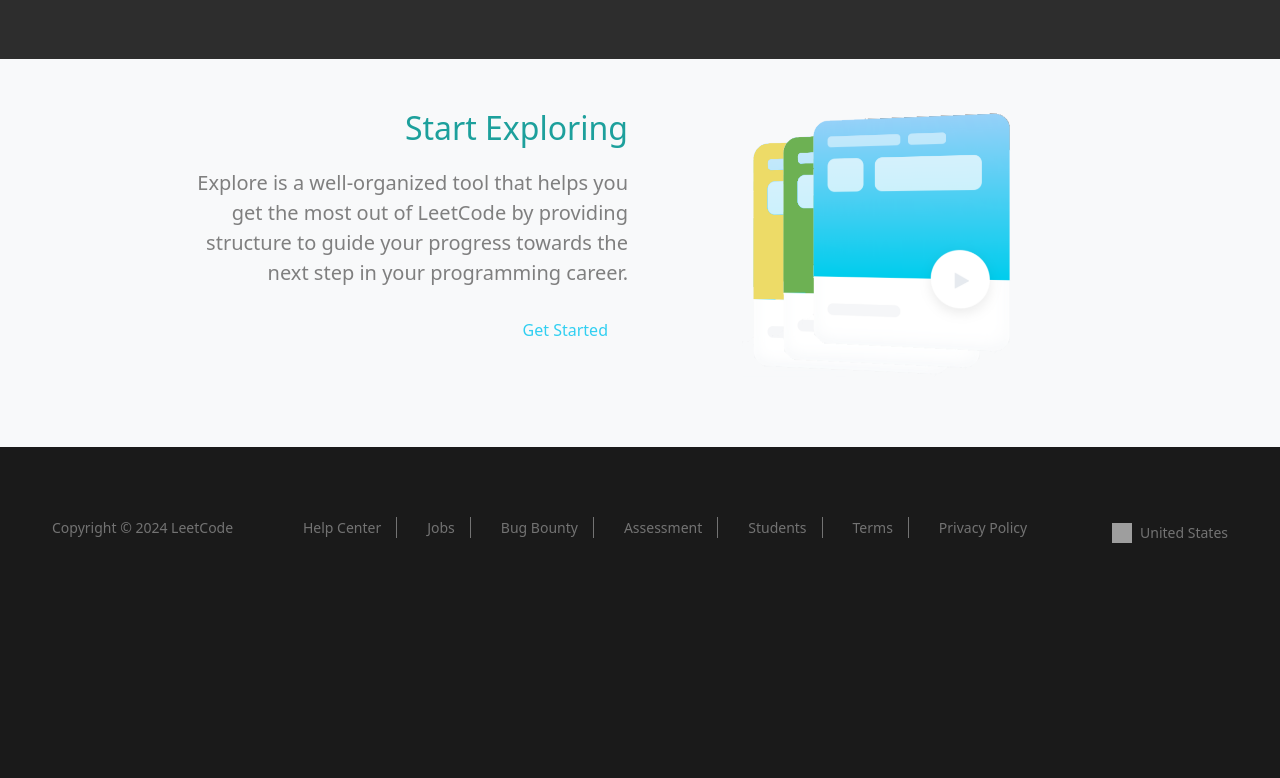
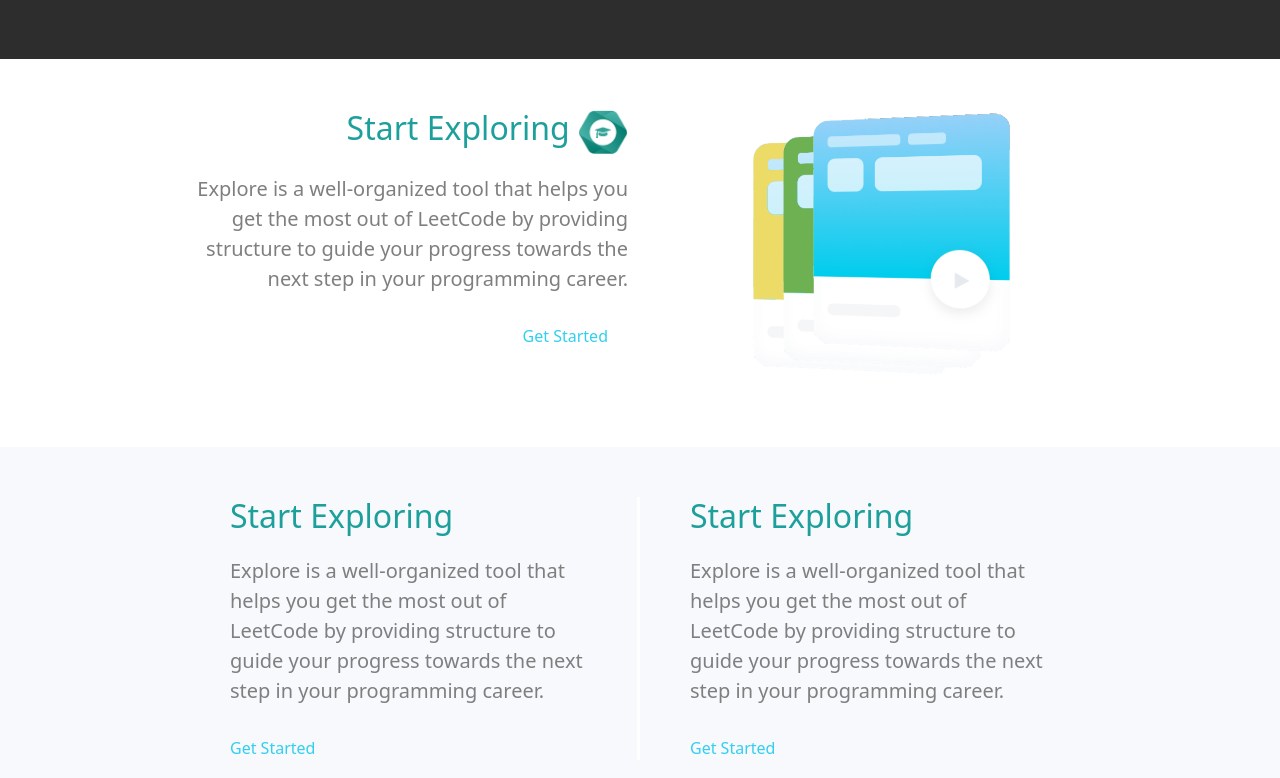
Before and after one commit to 7deb/leetcode, a React (Vite) app in the folder frontend/: page /home in a window 1280 px wide. Shown: the part 402-1180 px from the top of the page. Before the commit the page ends 970 px from the top, so only its background shows below. Built offline with nearby package versions, Linux system fonts and the light colour scheme; grey boxes are pictures that could not be loaded.

Commit message:
home page almost complete, more refining to be done soon

```diff
--- a/frontend/pages/Home.jsx
+++ b/frontend/pages/Home.jsx
@@ -25,16 +25,34 @@
       </Row>
       <Row className="explore-section">
         <Col md={6}>
-          <h2 className="explore-title">Start Exploring</h2>
+          <h2 className="explore-title">Start Exploring            <img src="../images/startExploring.png" width={50}/></h2>
           <p className="explore-subtitle">
             Explore is a well-organized tool that helps you get the most out of LeetCode by providing structure to guide your progress towards the next step in your programming career.
           </p>
           <a href='' className='explore-button'>Get Started</a>
         </Col>
         <Col md={6} className="explore-images-container cards">
-          <img src="../images/c3.png" alt="Hero" className="explore-image cards-1"/>
-          <img src="../images/c2.png" alt="Hero" className="explore-image cards-2"/>
-          <img src="../images/c1.png" alt="Hero" className="explore-image cards-3"/>
+          <img src="../images/c3.png" alt="" className="explore-image cards-1"/>
+          <img src="../images/c2.png" alt="" className="explore-image cards-2"/>
+          <img src="../images/c1.png" alt="" className="explore-image cards-3"/>
+        </Col>
+      </Row>
+      <Row className="qc4-section">
+        <Col md={6} className='qc4-section-inner' style={{borderRight:"3px solid white"}}>
+          {/* <img src="../images/startExploring.png" width={50}/> */}
+          <h2 className="qc4-title">Start Exploring</h2>
+          <p className="qc4-subtitle">
+            Explore is a well-organized tool that helps you get the most out of LeetCode by providing structure to guide your progress towards the next step in your programming career.
+          </p>
+          <a href='' className='qc4-button'>Get Started</a>
+        </Col>
+        <Col md={6} className='qc4-section-inner'>
+        {/* <img src="../images/startExploring.png" width={50}/> */}
+        <h2 className="qc4-title">Start Exploring</h2>
+          <p className="qc4-subtitle">
+            Explore is a well-organized tool that helps you get the most out of LeetCode by providing structure to guide your progress towards the next step in your programming career.
+          </p>
+          <a href='' className='qc4-button'>Get Started</a>
         </Col>
       </Row>
     </Container>
--- a/frontend/styles/Home.css
+++ b/frontend/styles/Home.css
@@ -35,7 +35,7 @@
   }
 
   .explore-section {
-    background-color: #f8f9fa;
+    background-color: #fff;
     text-align: right;
     padding: 50px 15%;
   }
@@ -126,3 +126,30 @@
       transform: translate(0px, -12px);
     }
   }
+
+  .qc4-section {
+    background-color: #F7F9FC;
+    text-align: left;
+    padding: 50px 15%;
+  }
+  .qc4-section-inner{
+    padding: 0 50px;
+  }
+
+  .qc4-title {
+    font-size: 2rem;
+    margin-bottom: 20px;
+    color: #1da09c;
+  }
+
+  .qc4-subtitle {
+    font-size: 1.25rem;
+    margin-bottom: 30px;
+    color: #7F7F7F;
+  }
+
+  .qc4-button {
+    font-size: 1rem;
+    text-decoration: none;
+    color: #31CFF1;
+  }
```
Also changed, not shown: frontend/images/startExploring.png (added).
